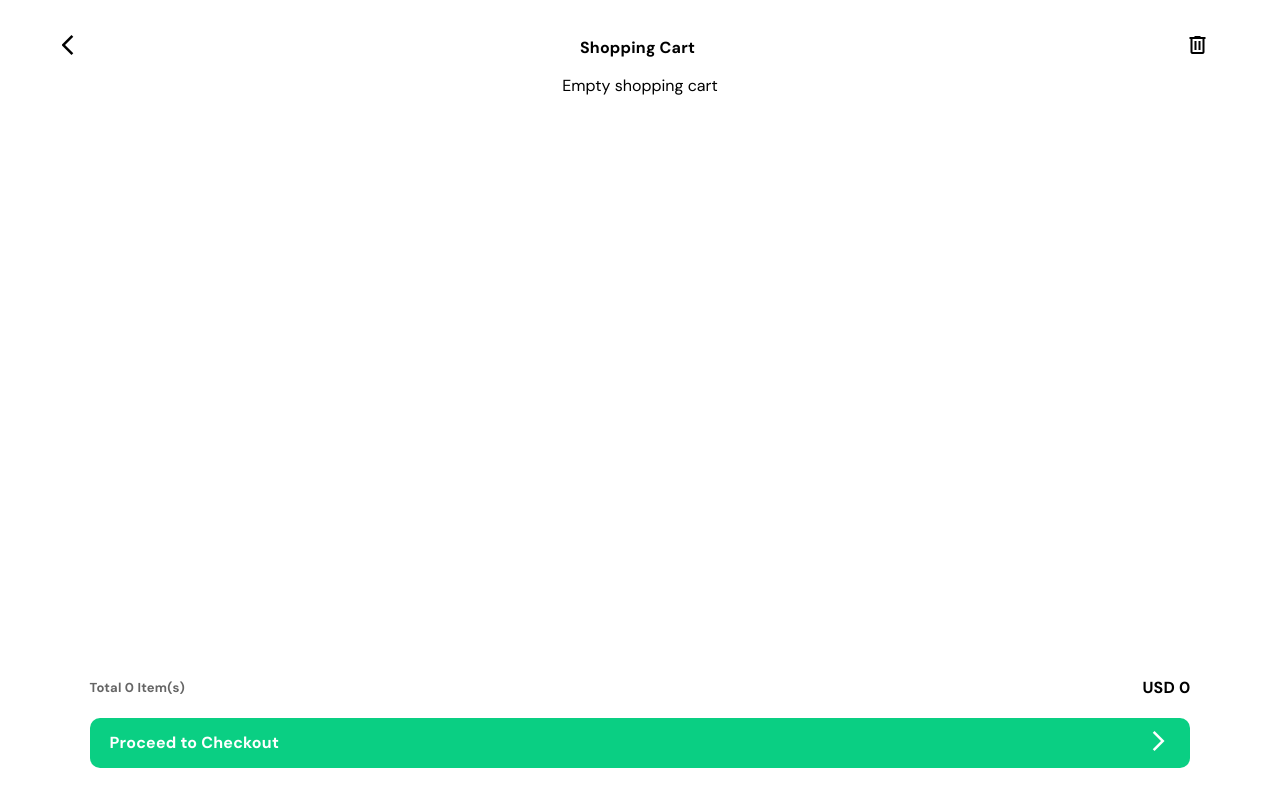
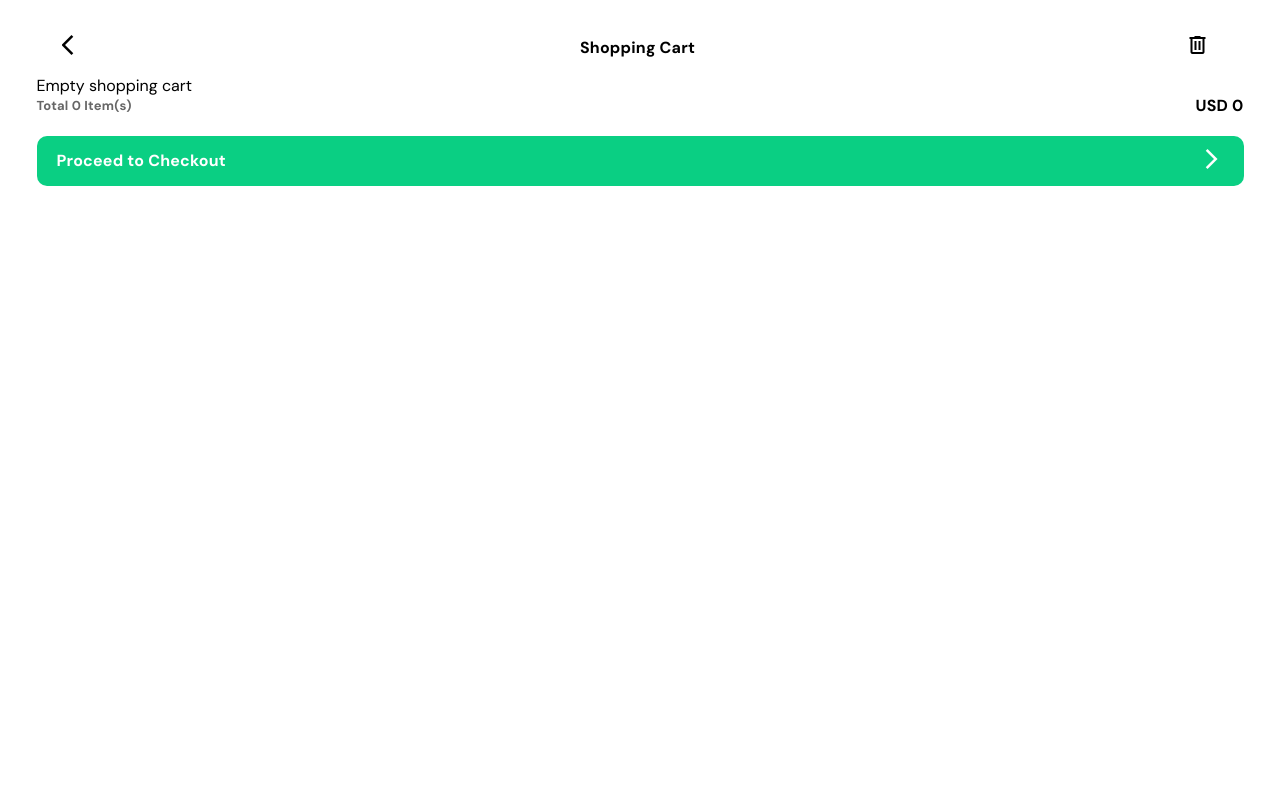
Before and after one commit to isabellaterssariol/challenge03, a React (Vite) app: page /cart in a window 1280 px wide. Built offline with nearby package versions, Linux system fonts and the light colour scheme; what reactfire would draw is missing.

Commit message:
Adding transition effect.

```diff
--- a/src/pages/AllProductsPage.tsx
+++ b/src/pages/AllProductsPage.tsx
@@ -3,6 +3,7 @@ import Header from "../components/Header";
 import classes from "./AllProductsPage.module.css";
 import { useState } from "react";
 import Filter from "../components/Filter";
+import { motion, AnimatePresence } from "framer-motion";
 
 const AllProductsPage = () => {
     const [showFilter, setShowFilter] = useState(false);
@@ -31,6 +32,12 @@ const AllProductsPage = () => {
 
     return (
         <div className={classes.container}>
+            <AnimatePresence mode="wait">
+                <motion.div
+                initial={{ x: "100%" }}
+                animate={{ x: 0 }}
+                exit={{ x: "-100%" }}
+                transition={{ duration: 0.5 }}>
                     <Header showCart={true}/>
                     <p className={classes.text}>Featured products</p>
                     <h1 className={classes.title}>See all products</h1>
@@ -48,6 +55,8 @@ const AllProductsPage = () => {
                         filter={selectedFilter}
                         category={selectedCategory}
                     />
+                </motion.div>
+            </AnimatePresence>
         </div>
     );
 };
--- a/src/pages/CartPage.tsx
+++ b/src/pages/CartPage.tsx
@@ -3,6 +3,7 @@ import { useCartContext } from "../components/CartContext";
 import ProductListCard from "../components/ProductListCard";
 import Button from "../components/Button";
 import classes from "./CartPage.module.css";
+import { motion, AnimatePresence } from "framer-motion";
 
 const CartPage = () => {
   const { cartProducts, addToCart, removeFromCart, removeProduct, removeAll } =
@@ -48,6 +49,12 @@ const CartPage = () => {
 
   return (
     <div className={classes.container}>
+      <AnimatePresence mode="wait">
+        <motion.div
+          initial={{ x: "100%" }}
+          animate={{ x: 0 }}
+          exit={{ x: "-100%" }}
+          transition={{ duration: 0.6 }}>
           <Header
             showText={true}
             text={"Shopping Cart"}
@@ -85,6 +92,8 @@ const CartPage = () => {
             </div>
             <Button text={"Proceed to Checkout"} showArrow={true} />
           </div>
+        </motion.div>
+      </AnimatePresence>
     </div>
   );
 };
--- a/src/pages/ProductPage.tsx
+++ b/src/pages/ProductPage.tsx
@@ -8,6 +8,7 @@ import classes from './ProductPage.module.css';
 import Button from "../components/Button";
 import SomeProducts from "../components/SomeProducts";
 import { useCartContext } from "../components/CartContext";
+import { motion, AnimatePresence } from "framer-motion";
 
 interface ProductType {
   id: number;
@@ -75,6 +76,12 @@ const ProductPage = () => {
 
   return (
     <div className={classes.container}>
+      <AnimatePresence mode="wait">
+        <motion.div
+          initial={{ x: "100%" }}
+          animate={{ x: 0 }}
+          exit={{ x: "-100%" }}
+          transition={{ duration: 0.5 }}>
           <Header showCart={true}/>
           <p className={classes.price}>{`USD ${Math.round(parseFloat(product.price.replace('$', '')))}`}</p>
           <h1 className={classes.title}>{product.name}</h1>
@@ -129,6 +136,8 @@ const ProductPage = () => {
           <div className ={classes.button}>
             <Button text={"Add To Cart"} onClick={handleAddToCart}/>
           </div>
+        </motion.div>
+      </AnimatePresence>
     </div>
   );
 };
--- a/src/pages/SearchPage.tsx
+++ b/src/pages/SearchPage.tsx
@@ -2,16 +2,25 @@ import Search from "../components/Search";
 import Header from "../components/Header";
 import ProductListCard from "../components/ProductListCard";
 import classes from "./SearchPage.module.css";
+import { motion, AnimatePresence } from "framer-motion";
 
 const SearchPage = () => {
   return (
     <div className={classes.container}>
+      <AnimatePresence mode="wait">
+        <motion.div
+          initial={{ x: "100%" }}
+          animate={{ x: 0 }}
+          exit={{ x: "-100%" }}
+          transition={{ duration: 0.5 }}>
           <Header showText={true} text={"Search"} showCart={true} />
           <Search />
           <p className={classes.text}>Popular product</p>
           <ProductListCard productId={1} showReviews={true} />
           <ProductListCard productId={5} showReviews={true} />
           <ProductListCard productId={22} showReviews={true} />
+        </motion.div>
+      </AnimatePresence>
     </div>
   );
 };
```
Lines whose indentation alone changed are shown as unchanged.
